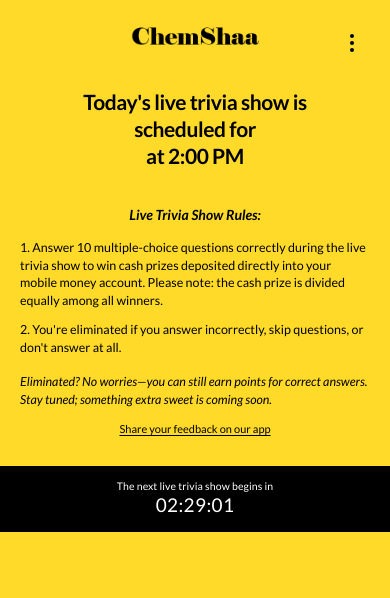
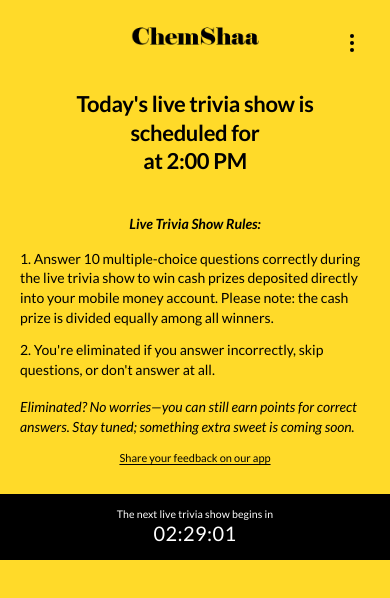
Before and after one commit to Stensis/Chemshaa, a React (Vite) app: page / in a window 390 px wide. Shown: the top 598 px of the page. Built offline with nearby package versions, Linux system fonts and the light colour scheme; the HTML template or start-up script is replaced by a standard one.

Commit message:
style: fine-tune mobile lobby to match Android reference

```diff
--- a/src/index.css
+++ b/src/index.css
@@ -696,23 +696,21 @@
   }
 
   .lobby-title {
-    max-width: 340px;
-
-    margin: 0 auto;
-
-    font-size: 21px;
+    max-width: 350px;
+    font-size: 22px;
     font-weight: 700;
-    line-height: 1.28;
-
-    letter-spacing: -0.02em;
+    line-height: 1.3;
+    letter-spacing: -0.015em;
   }
 
   /* RULES */
   .lobby-rules {
     width: 100%;
     max-width: 390px;
+    font-size: 14px;
+    line-height: 1.42;
 
-    margin: 36px auto 0;
+    margin: 40px auto 0;
 
     padding-inline: 20px;
   }
@@ -735,8 +733,8 @@
 
     gap: 12px;
 
-    font-size: 12.5px;
-    line-height: 1.4;
+    font-size: 14px;
+    line-height: 1.42;
 
     letter-spacing: 0;
   }
@@ -795,7 +793,7 @@
 
     color: #fff;
 
-    font-size: 19px;
+    font-size: 20px;
     font-weight: 400;
     line-height: 1;
 
```
